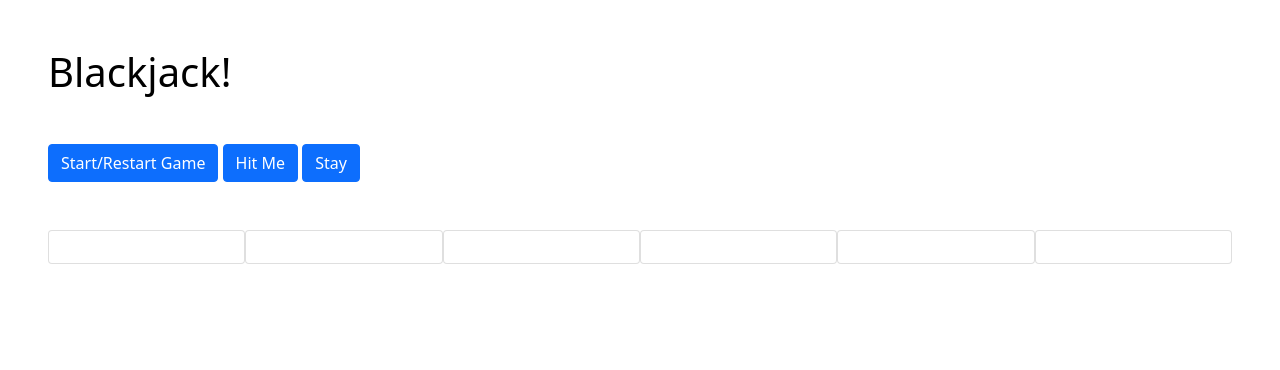
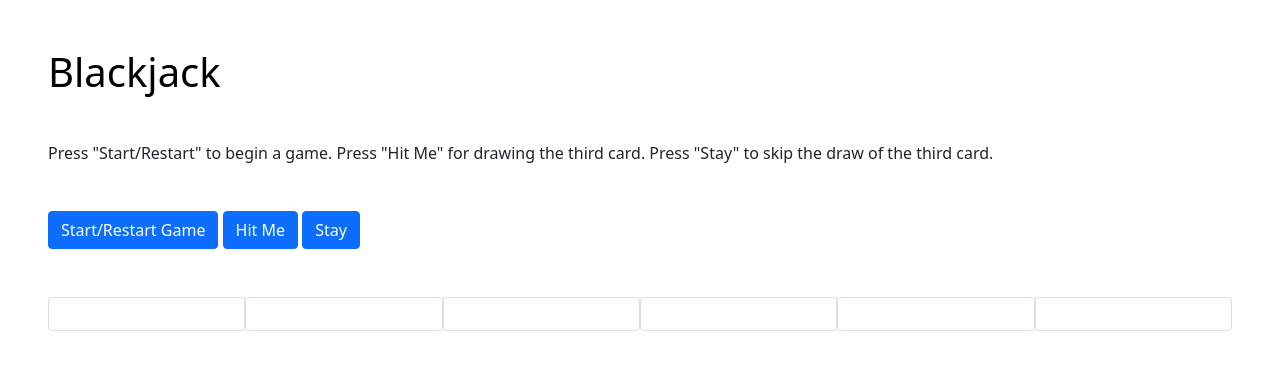
Before and after one commit to Ashutosh-Svea/Ovning-10, a plain HTML site: page Blackjack/index.html in a window 1280 px wide. Drawn offline with nearby package versions, Linux system fonts and the light colour scheme.

Commit message:
description

```diff
--- a/Blackjack/index.html
+++ b/Blackjack/index.html
@@ -12,8 +12,9 @@
 </head>
 <body>
     <h1 class="d-flex align-items-center text-black m-5">
-        Blackjack!
+        Blackjack
     </h1>
+    <p class="h6 m-5">Press "Start/Restart" to begin a game. Press "Hit Me" for drawing the third card. Press "Stay" to skip the draw of the third card. </p>
 
     <div class="col m-5">
     <input type="button" id="btnStart" class="btn btn-primary" value="Start/Restart Game" onclick="startblackjack()">
```
